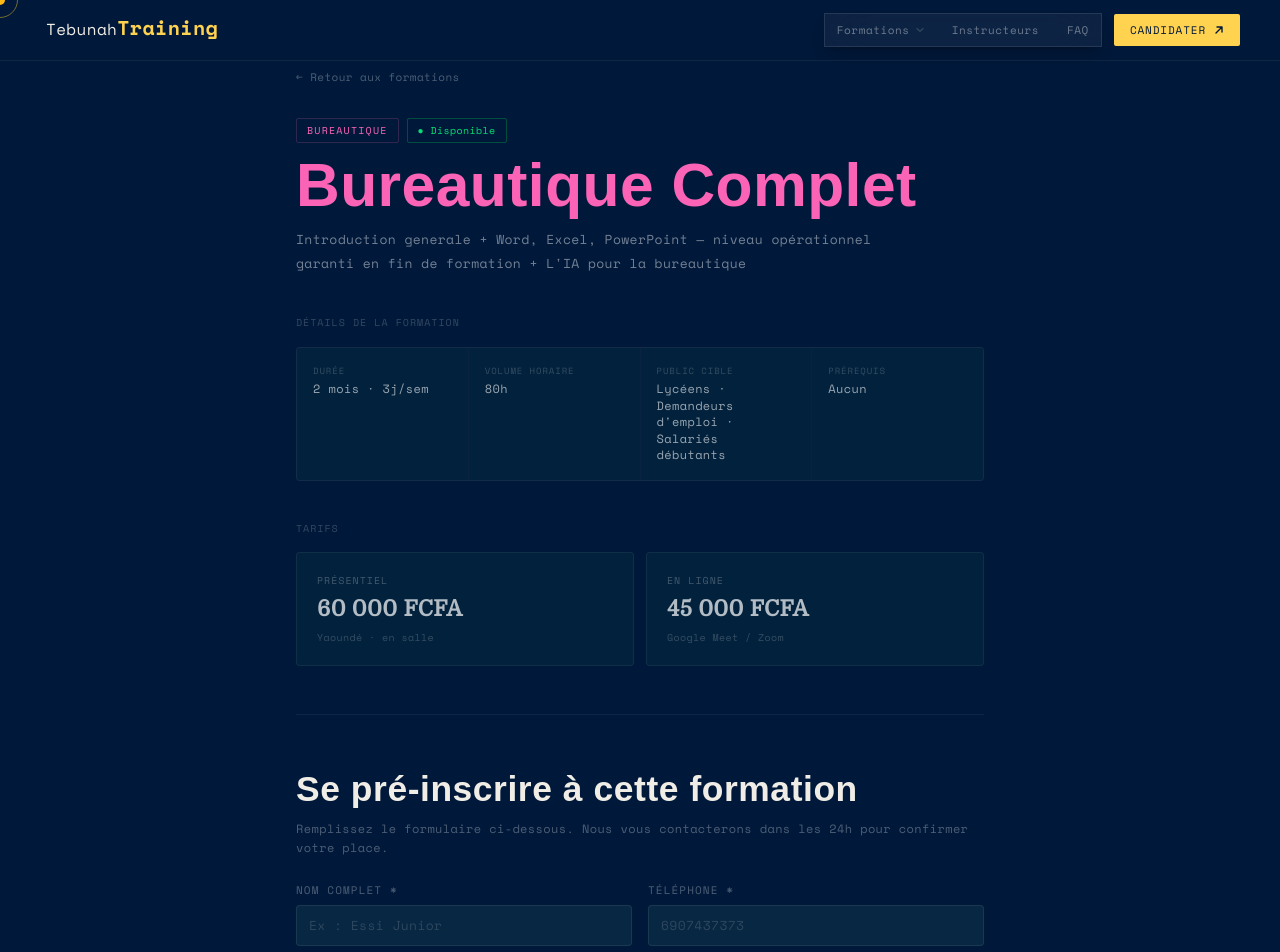
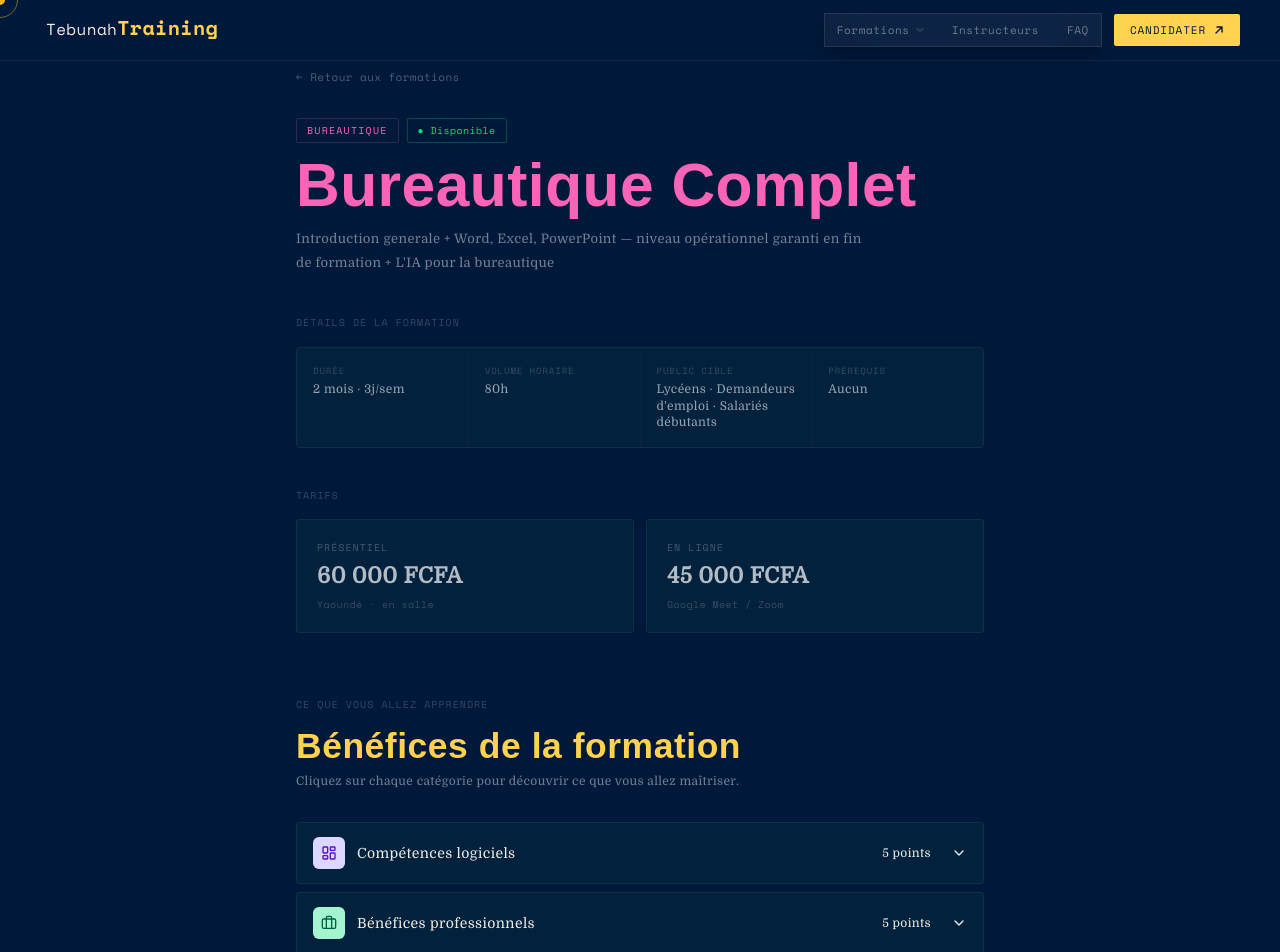
Before and after one commit to EssiJunior/Tebunah-Training, a Next.js app: page /formations/bur1 in a window 1280 px wide. Shown: the top 952 px of the page. Built offline with nearby package versions, Linux system fonts and the light colour scheme; a web font is replaced by a local one.

Commit message:
Added Formation benefits

```diff
--- /dev/null
+++ b/components/molecules/FormationBenefits.tsx
@@ -0,0 +1,148 @@
+// components/FormationBenefits.tsx
+"use client";
+
+import { useState } from "react";
+import { motion, AnimatePresence } from "framer-motion";
+import {
+  LayoutDashboard, Briefcase, Globe2, Users,
+  LayoutGrid, Building2, TableProperties, BarChart3,
+  LineChart, Code2, Monitor, TrendingUp, Braces,
+  AppWindow, Globe, Store, Layers, Smartphone,
+  TabletSmartphone, Bot, Zap, Rocket, MessageSquareCode,
+  Wand2, Trophy, Palette, Megaphone, Terminal,
+  FolderCode, BrainCircuit, Database, PieChart,
+  FileSpreadsheet, ChevronDown,
+  type LucideIcon,
+} from "lucide-react";
+
+const ICON_MAP: Record<string, LucideIcon> = {
+  LayoutDashboard, Briefcase, Globe2, Users, LayoutGrid,
+  Building2, TableProperties, BarChart3, LineChart, Code2,
+  Monitor, TrendingUp, Braces, AppWindow, Globe, Store,
+  Layers, Smartphone, TabletSmartphone, Bot, Zap, Rocket,
+  MessageSquareCode, Wand2, Trophy, Palette, Megaphone,
+  Terminal, FolderCode, BrainCircuit, Database, PieChart,
+  FileSpreadsheet,
+};
+
+const COLOR_MAP: Record<number, { icon: string; check: string }> = {
+  0: { icon: "bg-violet-200 text-violet-800", check: "bg-violet-200 text-violet-700" },
+  1: { icon: "bg-emerald-200 text-emerald-800", check: "bg-emerald-200 text-emerald-700" },
+  2: { icon: "bg-blue-200 text-blue-800", check: "bg-blue-200 text-blue-700" },
+  3: { icon: "bg-amber-200 text-amber-800", check: "bg-amber-200 text-amber-700" },
+};
+
+type Props = {
+  benefits: BenefitCategory[];
+};
+
+const FormationBenefits = ({ benefits }: Props) => {
+  const [openIndex, setOpenIndex] = useState<number | null>(null);
+
+  const toggle = (i: number) =>
+    setOpenIndex((prev) => (prev === i ? null : i));
+
+  return (
+    <section className="py-4">
+      <p className="font-mono text-[10px] text-white/20 tracking-widest text-muted-foreground uppercase mb-2">
+        Ce que vous allez apprendre
+      </p>
+      <h2 className="text-accent">Bénéfices de la formation</h2>
+      <p className="text-[12px] text-muted-foreground mb-8  text-white/45">
+        Cliquez sur chaque catégorie pour découvrir ce que vous allez maîtriser.
+      </p>
+
+      <div className="flex flex-col gap-2">
+        {benefits.map((cat, i) => {
+          const Icon = ICON_MAP[cat.icon] ?? Users;
+          const colors = COLOR_MAP[i % 4];
+          const isOpen = openIndex === i;
+
+          return (
+            <div
+              key={cat.title}
+              className="border border-white/6 bg-surface rounded overflow-hidden"
+            >
+              <button
+                onClick={() => toggle(i)}
+                aria-expanded={isOpen}
+                className={`w-full flex items-center gap-3 px-4 py-3.5 text-left transition-colors ${
+                  isOpen ? "bg-muted/40" : "hover:bg-muted/30"
+                }`}
+              >
+                <span
+                  className={`w-8 h-8 rounded-md flex items-center justify-center shrink-0 ${colors.icon}`}
+                >
+                  <Icon size={16} />
+                </span>
+
+                <span className="flex-1 text-sm font-medium">
+                  {cat.title}
+                </span>
+
+                <span className="text-xs mr-2 shrink-0">
+                  {cat.items.length} points
+                </span>
+
+                <motion.span
+                  animate={{ rotate: isOpen ? 180 : 0 }}
+                  transition={{ duration: 0.22, ease: "easeInOut" }}
+                  className="shrink-0"
+                >
+                  <ChevronDown size={16} />
+                </motion.span>
+              </button>
+
+              <AnimatePresence initial={false}>
+                {isOpen && (
+                  <motion.div
+                    key="body"
+                    initial={{ height: 0, opacity: 0 }}
+                    animate={{ height: "auto", opacity: 1 }}
+                    exit={{ height: 0, opacity: 0 }}
+                    transition={{ duration: 0.26, ease: "easeInOut" }}
+                    className="overflow-hidden"
+                  >
+                    <ul className="border-t border-white/6 divide-y divide-white/6 px-4 pb-3 pt-1">
+                      {cat.items.map((item) => (
+                        <li
+                          key={item}
+                          className="flex items-start gap-2.5 py-2 first:pt-2 last:pb-0"
+                        >
+                          <span
+                            className={`mt-0.5 w-4 h-4 rounded-full flex items-center justify-center shrink-0 ${colors.check}`}
+                          >
+                            <svg
+                              width="9"
+                              height="9"
+                              viewBox="0 0 9 9"
+                              fill="none"
+                              aria-hidden="true"
+                            >
+                              <path
+                                d="M1.5 4.5L3.5 6.5L7.5 2.5"
+                                stroke="currentColor"
+                                strokeWidth="1.5"
+                                strokeLinecap="round"
+                                strokeLinejoin="round"
+                              />
+                            </svg>
+                          </span>
+                          <span className="text-sm text-muted-foreground leading-snug">
+                            {item}
+                          </span>
+                        </li>
+                      ))}
+                    </ul>
+                  </motion.div>
+                )}
+              </AnimatePresence>
+            </div>
+          );
+        })}
+      </div>
+    </section>
+  );
+}
+
+export default FormationBenefits
--- a/components/molecules/FormationDetail.tsx
+++ b/components/molecules/FormationDetail.tsx
@@ -1,35 +1,38 @@
-'use client'
+"use client";
 
-import Link from 'next/link'
-import { motion } from 'motion/react'
-import { CATEGORY_COLORS } from '@/data/formations'
-import RegistrationForm from './RegistrationForm'
+import Link from "next/link";
+import { motion } from "motion/react";
+import { CATEGORY_COLORS } from "@/data/formations";
+import RegistrationForm from "./RegistrationForm";
+import FormationBenefits from "./FormationBenefits";
 
 // ─── helpers ────────────────────────────────────────────────────────────────
 
 const CATEGORY_LABELS: Record<string, string> = {
-    bureautique: 'Bureautique',
-    dev: 'Web & Mobile',
-    ia: 'Intelligence Artificielle',
-    data: 'Data & SQL',
-}
-
+  bureautique: "Bureautique",
+  dev: "Web & Mobile",
+  ia: "Intelligence Artificielle",
+  data: "Data & SQL",
+};
 
 // ─── main page component ─────────────────────────────────────────────────────
 
-export default function FormationDetail({ formation }: { formation: Formation }) {
-    const catColor = CATEGORY_COLORS[formation.category]
+export default function FormationDetail({
+  formation,
+}: {
+  formation: Formation;
+}) {
+  const catColor = CATEGORY_COLORS[formation.category];
 
   const META_ITEMS = [
-        { label: 'Durée', value: formation.duration },
-        { label: 'Volume horaire', value: formation.hoursTotal },
-        { label: 'Public cible', value: formation.target },
-        { label: 'Prérequis', value: formation.prereq },
-    ]
+    { label: "Durée", value: formation.duration },
+    { label: "Volume horaire", value: formation.hoursTotal },
+    { label: "Public cible", value: formation.target },
+    { label: "Prérequis", value: formation.prereq },
+  ];
 
   return (
     <main className="px-6 md:px-10 py-16 max-w-3xl mx-auto">
-
       {/* Back */}
       <motion.div
         initial={{ opacity: 0, y: 24 }}
@@ -48,8 +51,13 @@ export default function FormationDetail({ formation }: { formation: Formation })
       <motion.div
         initial={{ opacity: 0, y: 24 }}
         animate={{ opacity: 1, y: 0 }}
-                transition={{ duration: 0.5, delay: 0.05, ease: [0.25, 0.46, 0.45, 0.94] }}
-                className="flex flex-col gap-3 mb-10">
+        transition={{
+          duration: 0.5,
+          delay: 0.05,
+          ease: [0.25, 0.46, 0.45, 0.94],
+        }}
+        className="flex flex-col gap-3 mb-10"
+      >
         {/* Badges */}
         <div className="flex flex-wrap gap-2">
           <span
@@ -71,14 +79,15 @@ export default function FormationDetail({ formation }: { formation: Formation })
         </div>
 
         {/* Title */}
-                <h1 className="font-display text-[28px] md:text-[34px] font-extrabold leading-[1.0]!"
+        <h1
+          className="font-display text-[28px] md:text-[34px] font-extrabold leading-[1.0]!"
           style={{ color: CATEGORY_COLORS[formation.category] }}
         >
           {formation.title}
         </h1>
 
         {/* Description */}
-                <p className="font-mono text-[13px] text-white/45 leading-[1.85] max-w-xl">
+        <p className="text-[13px] text-white/45 leading-[1.85] max-w-xl">
           {formation.description}
         </p>
       </motion.div>
@@ -87,8 +96,13 @@ export default function FormationDetail({ formation }: { formation: Formation })
       <motion.div
         initial={{ opacity: 0, y: 24 }}
         animate={{ opacity: 1, y: 0 }}
-                transition={{ duration: 0.5, delay: 0.1, ease: [0.25, 0.46, 0.45, 0.94] }}
-                className="mb-10">
+        transition={{
+          duration: 0.5,
+          delay: 0.1,
+          ease: [0.25, 0.46, 0.45, 0.94],
+        }}
+        className="mb-10"
+      >
         <p className="font-mono text-[10px] text-white/20 tracking-widest uppercase mb-4">
           Détails de la formation
         </p>
@@ -98,7 +112,7 @@ export default function FormationDetail({ formation }: { formation: Formation })
               <span className="font-mono text-[9px] text-white/20 tracking-widest uppercase">
                 {label}
               </span>
-                            <span className="font-mono text-[12px] text-white/60 leading-snug">
+              <span className="text-[12px] text-white/60 leading-snug">
                 {value}
               </span>
             </div>
@@ -110,7 +124,11 @@ export default function FormationDetail({ formation }: { formation: Formation })
       <motion.div
         initial={{ opacity: 0, y: 24 }}
         animate={{ opacity: 1, y: 0 }}
-                transition={{ duration: 0.5, delay: 0.15, ease: [0.25, 0.46, 0.45, 0.94] }}
+        transition={{
+          duration: 0.5,
+          delay: 0.15,
+          ease: [0.25, 0.46, 0.45, 0.94],
+        }}
         className="mb-12"
       >
         <p className="font-mono text-[10px] text-white/20 tracking-widest uppercase mb-4">
@@ -120,36 +138,42 @@ export default function FormationDetail({ formation }: { formation: Formation })
           {(
             [
               {
-                                mode: 'Présentiel',
+                mode: "Présentiel",
                 label: formation.priceOnsiteLabel,
-                                note: 'Yaoundé · en salle',
+                note: "Yaoundé · en salle",
               },
               {
-                                mode: 'En ligne',
+                mode: "En ligne",
                 label: formation.priceOnlineLabel,
-                                note: 'Google Meet / Zoom',
+                note: "Google Meet / Zoom",
               },
             ] as const
           ).map(({ mode, label, note }) => (
             <div
               key={mode}
               className={[
-                                'p-5 rounded flex flex-col gap-1 border border-white/6 bg-surface',
-                            ].join(' ')}
+                "p-5 rounded flex flex-col gap-1 border border-white/6 bg-surface",
+              ].join(" ")}
             >
               <span className="font-mono text-[10px] text-white/25 tracking-widest uppercase">
                 {mode}
               </span>
-                            <span className={[
-                                'font-display text-[22px] font-extrabold text-white/70',
-                            ].join(' ')}>
+              <span
+                className={[
+                  "text-[22px] font-extrabold text-white/70",
+                ].join(" ")}
+              >
                 {label}
               </span>
-                            <span className="font-mono text-[10px] text-white/20">{note}</span>
+              <span className="font-mono text-[10px] text-white/20">
+                {note}
+              </span>
             </div>
           ))}
         </div>
       </motion.div>
+
+      <FormationBenefits benefits={formation.benefits} />
 
       {/* Divider */}
       <div className="border-t border-white/6 mb-12" />
@@ -158,20 +182,24 @@ export default function FormationDetail({ formation }: { formation: Formation })
       <motion.div
         initial={{ opacity: 0, y: 24 }}
         animate={{ opacity: 1, y: 0 }}
-                transition={{ duration: 0.5, delay: 0.2, ease: [0.25, 0.46, 0.45, 0.94] }}
+        transition={{
+          duration: 0.5,
+          delay: 0.2,
+          ease: [0.25, 0.46, 0.45, 0.94],
+        }}
       >
         <div className="mb-6">
           <h2 className="font-display text-[20px] font-bold text-ink mb-1">
             Se pré-inscrire à cette formation
           </h2>
           <p className="font-mono text-[12px] text-white/30 leading-relaxed">
-                        Remplissez le formulaire ci-dessous. Nous vous contacterons dans les 24h pour confirmer votre place.
+            Remplissez le formulaire ci-dessous. Nous vous contacterons dans les
+            24h pour confirmer votre place.
           </p>
         </div>
 
         <RegistrationForm formation={formation} />
       </motion.div>
-
-        </main >
-    )
+    </main>
+  );
 }
```
Lines whose indentation alone changed are shown as unchanged.
